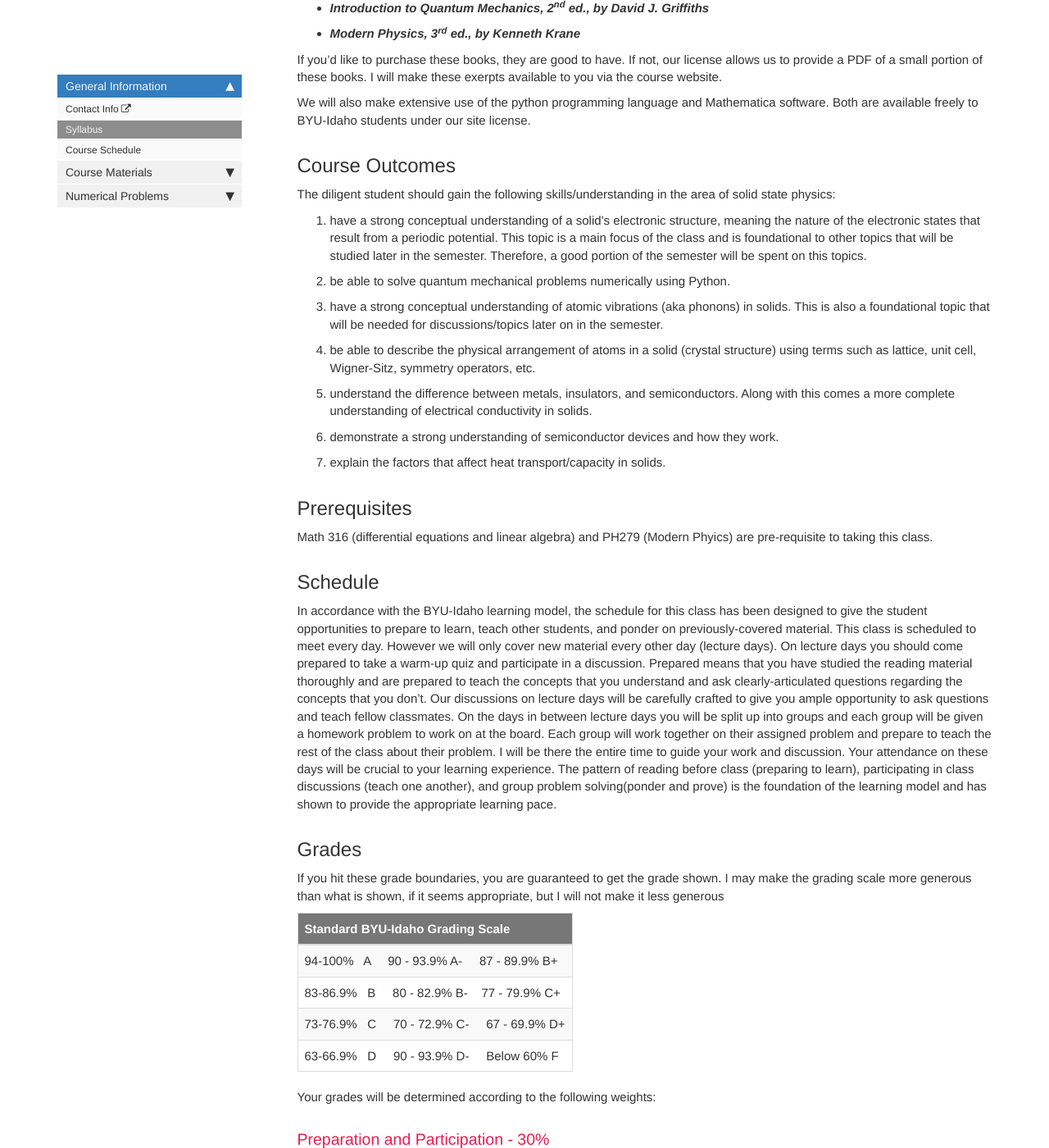
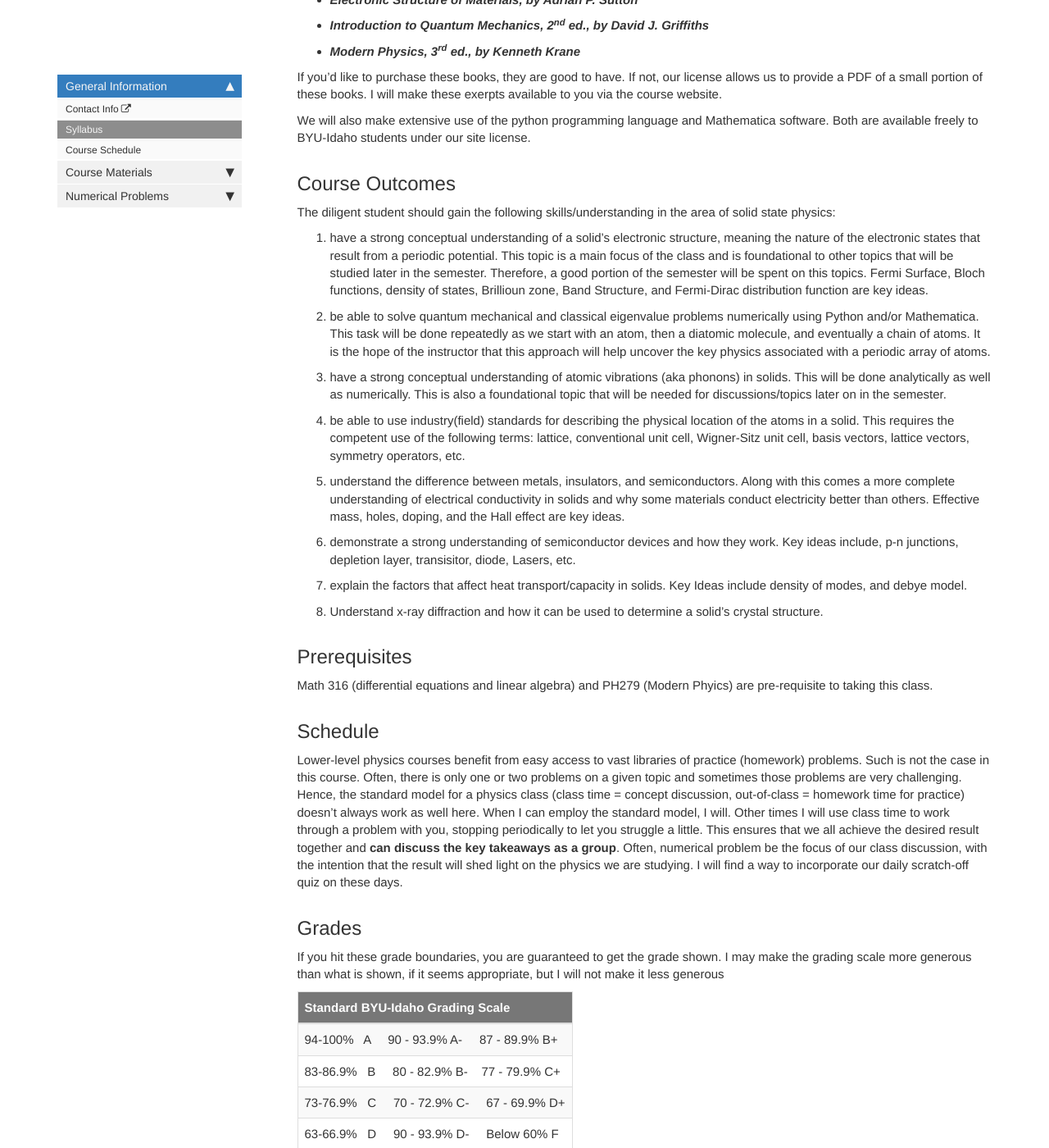
Before and after one commit to lancejnelson/PH323, a Jekyll site: the page built from course_docs/syllabus.md, in a window 1280 px wide and 1400 px high, scrolled down 970 px. Shown: the whole window at 82% size. Built offline with Jekyll 4.4.1, drawn with Linux system fonts in a browser that asks for light colours; comment, search, counter and statistics services are not loaded; some of the changed text lies outside the part shown.

Commit message:
Updating Syllabus

```diff
--- a/course_docs/syllabus.md
+++ b/course_docs/syllabus.md
@@ -13,10 +13,13 @@
 ## Course Introduction
 
 This course covers the basics of solid state theory, or matter in it's
-solid form.  Since some students have not yet completed an
-introductory course in quantum mechaninc, and seeing that this topic
-is foundational to our topic, we will spend some time at the beginning
-of the semester covering the basics of quantum mechanics.  Th
+solid form.  Briefly stated, we will study electronic structure,
+phonons, crystal structures and symmetry, metals, insulator,
+semiconductors, heat transfer/capacity, electrical conductivity, and
+x-ray diffraction.  Additionally, since quantum mechanics is an
+essential foundation for us, we will spend some time at the beginning
+of the semester covering the basics of this topic.  This will mostly
+serve as a review.
 
 ## Course Materials
 
@@ -38,31 +41,50 @@
 
 ## Course Outcomes
 
-The diligent student should gain the following skills/understanding in the area of solid state physics:
+The diligent student should gain the following skills/understanding in
+the area of solid state physics:
 
 1. have a strong conceptual understanding of a solid's electronic
 structure, meaning the nature of the electronic states that result
 from a periodic potential.  This topic is a main focus of the class
 and is foundational to other topics that will be studied later in the
-semester. Therefore, a good portion of the semester will be spent on this topics.
+semester. Therefore, a good portion of the semester will be spent on
+this topics.  Fermi Surface, Bloch functions, density of states,
+Brillioun zone, Band Structure, and Fermi-Dirac distribution function are key ideas.
 
-2. be able to solve quantum mechanical problems numerically using Python.
+2. be able to solve quantum mechanical and classical eigenvalue
+problems numerically using Python and/or Mathematica.  This task will be
+done repeatedly as we start with an atom, then a diatomic molecule,
+and eventually a chain of atoms.  It is the hope of the instructor
+that this approach will help uncover the key physics associated with a
+periodic array of atoms.
 
 3. have a strong conceptual understanding of atomic vibrations (aka
-phonons) in solids.  This is also a foundational topic that will be
-needed for discussions/topics later on in the semester.
+phonons) in solids.  This will be done analytically as well as
+numerically. This is also a foundational topic that will be needed for
+discussions/topics later on in the semester.
 
-4. be able to describe the physical arrangement of atoms in a solid
-(crystal structure) using terms such as lattice, unit cell,
-Wigner-Sitz, symmetry operators, etc.
+4. be able to use industry(field) standards for describing the physical
+ location of the atoms in a solid.  This requires the competent use of
+ the following terms: lattice, conventional unit cell, Wigner-Sitz
+ unit cell, basis vectors, lattice vectors, symmetry operators, etc.
 
 5. understand the difference between metals, insulators, and
 semiconductors.  Along with this comes a more complete understanding
-of electrical conductivity in solids.
+of electrical conductivity in solids and why some materials conduct
+electricity better than others. Effective mass, holes, doping, and the
+Hall effect are key ideas.
 
-6. demonstrate a strong understanding of semiconductor devices and how they work.
+6. demonstrate a strong understanding of semiconductor devices and how
+they work. Key ideas include, p-n junctions, depletion layer,
+transisitor, diode, Lasers, etc.
 
-7. explain the factors that affect heat transport/capacity in solids.
+7. explain the factors that affect heat transport/capacity in
+solids. Key Ideas include density of modes, and debye model.
+
+8. Understand x-ray diffraction and how it can be used to determine a
+solid's crystal structure.
+
 
 
 ## Prerequisites
@@ -71,28 +93,21 @@
 Phyics) are pre-requisite to taking this class.
 
 ## Schedule
-In accordance with the BYU-Idaho learning model, the schedule for this
-class has been designed to give the student opportunities to prepare
-to learn, teach other students, and ponder on previously-covered
-material. This class is scheduled to meet every day. However we will
-only cover new material every other day (lecture days). On lecture
-days you should come prepared to take a warm-up quiz and participate
-in a discussion. Prepared means that you have studied the reading
-material thoroughly and are prepared to teach the concepts that you
-understand and ask clearly-articulated questions regarding the
-concepts that you don't. Our discussions on lecture days will be
-carefully crafted to give you ample opportunity to ask questions and
-teach fellow classmates.  On the days in between lecture days you will
-be split up into groups and each group will be given a homework
-problem to work on at the board. Each group will work together on
-their assigned problem and prepare to teach the rest of the class
-about their problem. I will be there the entire time to guide your
-work and discussion. Your attendance on these days will be crucial to
-your learning experience.  The pattern of reading before class
-(preparing to learn), participating in class discussions (teach one
-another), and group problem solving(ponder and prove) is the
-foundation of the learning model and has shown to provide the
-appropriate learning pace.
+
+Lower-level physics courses benefit from easy access to vast libraries
+of practice (homework) problems.  Such is not the case in this course.
+Often, there is only one or two problems on a given topic and
+sometimes those problems are very challenging.  Hence, the standard
+model for a physics class (class time = concept discussion,
+out-of-class = homework time for practice) doesn't always work as well
+here.  When I can employ the standard model, I will.  Other times I
+will use class time to work through a problem with you, stopping
+periodically to let you struggle a little.  This ensures that we all
+achieve the desired result together and **can discuss the key
+takeaways as a group**.  Often, numerical problem be the focus of our
+class discussion, with the intention that the result will shed light
+on the physics we are studying.  I will find a way to incorporate our
+daily scratch-off quiz on these days.
 
 ## Grades
 
@@ -157,20 +172,22 @@
 
 ## Extra Credit
 
+For those planning to attend graduate school, being able to read a
+publication in your field is super important.  When you first start
+this it can be challenging, bu the more exposure you get to your
+sub-field the easier it becomes.  Below you will find a list of
+publications in my subfield of physics.  To earn this extra credit,
+you should pick one of them and commit to reading and understanding
+the entire thing.  To prove to me that you have, periodically you
+should come to me and show me your highlighting and ask any questions
+that you may have.  (If you claim to not have had any questions, I
+won't believe that you read the article thoroughly.)
 
-Often students ask for opportunities for extra credit. Here is your
-chance. This opportunity is designed to help you become comfortable
-using a computer in a scientific setting and you'll be asked to put
-away your calculator and use Python to perform all
-calculations. Python is a computer programming language very popular
-among scientists and engineers and this extra credit opportunity is
-designed to give you experience using it.  Here is the offer: For
-every HW assignment in which you only use python for calculations, I
-will award you 1/2% points on the final exam.
+## Teaching
+Philosophy
 
-## Teaching Philosophy
+For me, studying physics is a quest to uncover pure truth and is
 
-I love studying physics because I feel
 ## University Policies
 
 ### Honor Code
```
